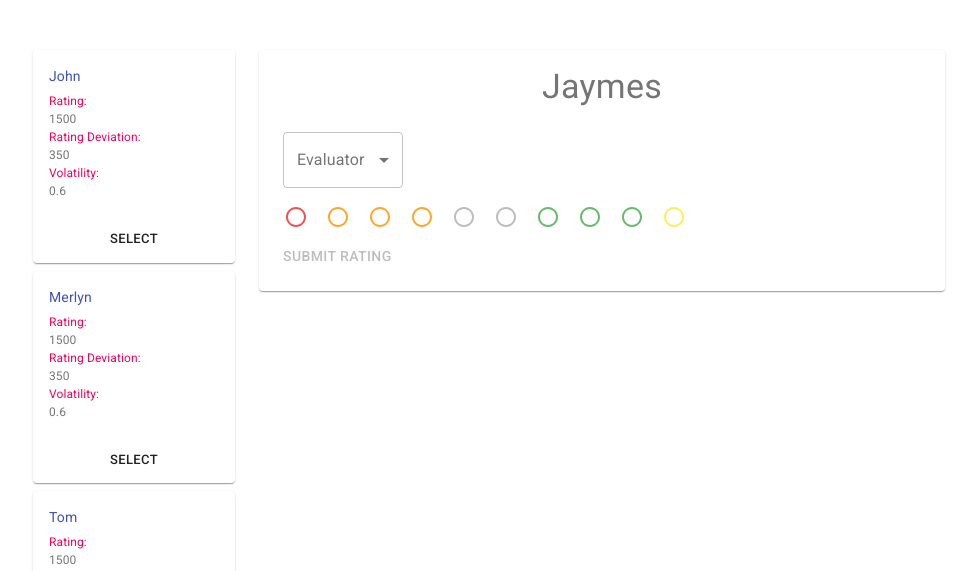
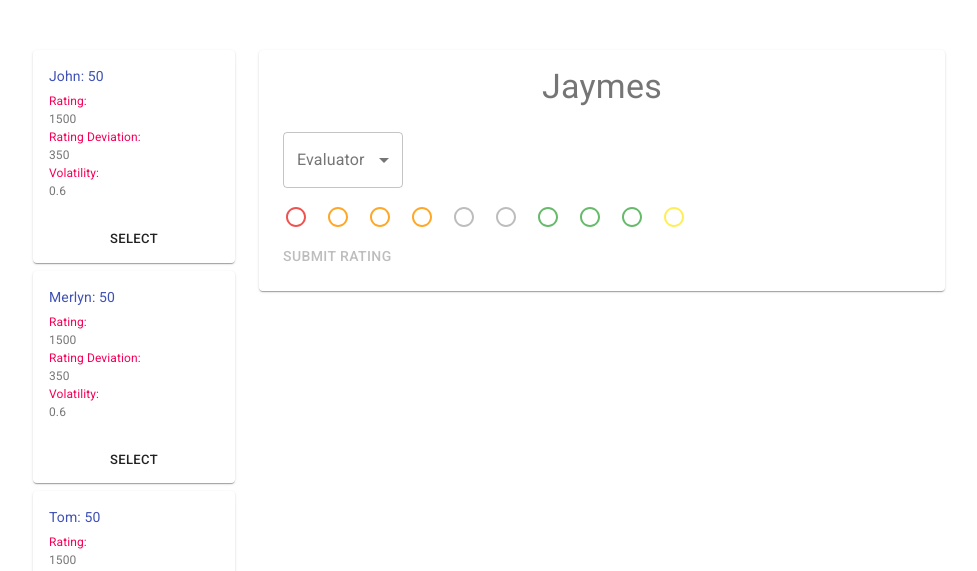
Before and after one commit to MonkeyDZeke/NerdMastery, a React (Create React App) app: page / in a window 1280 px wide. Shown: the part 162-733 px from the top of the page, without its empty margins (151-1128 px from the left). Built offline with nearby package versions, Linux system fonts and the light colour scheme.

Commit message:
adding level display

```diff
--- a/src/components/Nerd/index.tsx
+++ b/src/components/Nerd/index.tsx
@@ -30,14 +30,14 @@ interface IProps extends INerd {
   select: () => void
 }
 
-const Nerd: React.FC<IProps> = ({ name, rating, ratingShift, rd, volatility, select }: IProps) => {
+const Nerd: React.FC<IProps> = ({ name, level, rating, ratingShift, rd, volatility, select }: IProps) => {
   const classes = useStyles()
 
   return (
     <Card className={classes.root}>
       <CardContent>
         <Typography className={classes.title} color="primary" gutterBottom>
-          {name}
+          {name}: {level}
         </Typography>
         <Typography className={classes.stat} color="secondary">
           Rating: {ratingShift !== 0 && <span className={ratingShift > 0 ? classes.posShift : classes.negShift}>{ratingShift}</span>}
```
